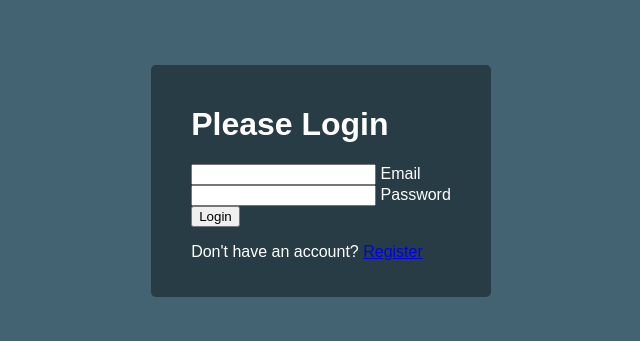
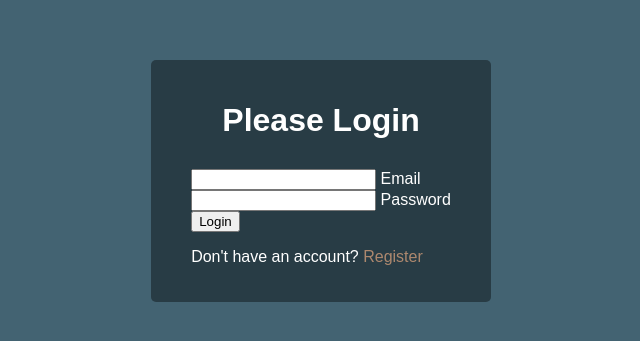
Before and after one commit to ALSALOPER/form-input-wave, a plain HTML site: page index.html in a window 1280 px wide. Shown: the part 219-560 px from the top of the page, without its empty margins (319-959 px from the left). Drawn offline with Linux system fonts and the light colour scheme; a web font is replaced by a local one.

Commit message:
Styled heading h1 & and link a

```diff
--- a/style.css
+++ b/style.css
@@ -22,3 +22,13 @@ body {
   padding: 20px 40px;
   border-radius: 5px;
 }
+
+.container h1 {
+  text-align: center;
+  margin-bottom: 30px;
+}
+
+.container a {
+  text-decoration: none;
+  color: #ad886e;
+}
```
